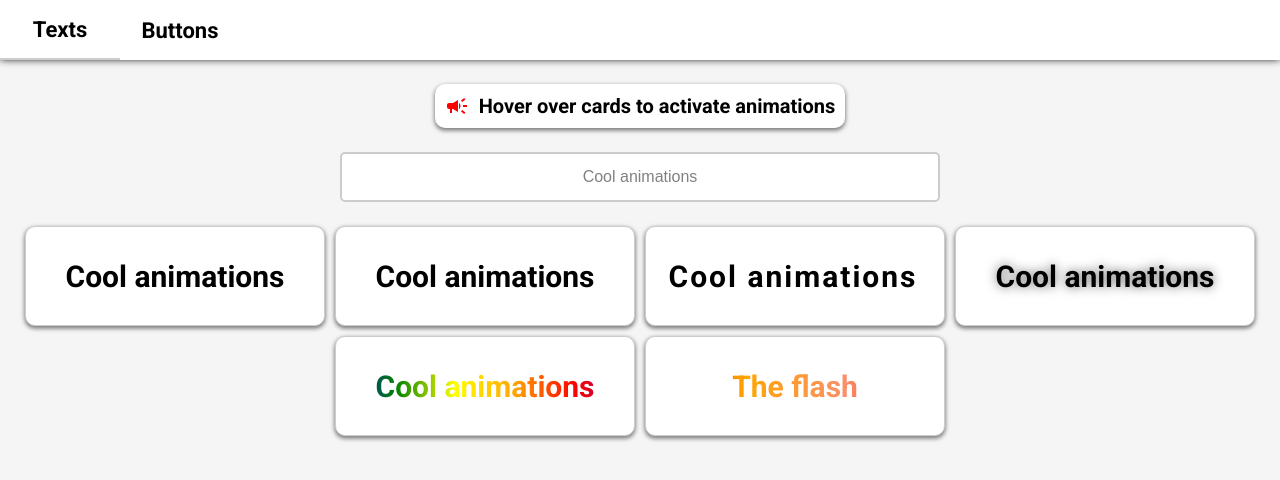
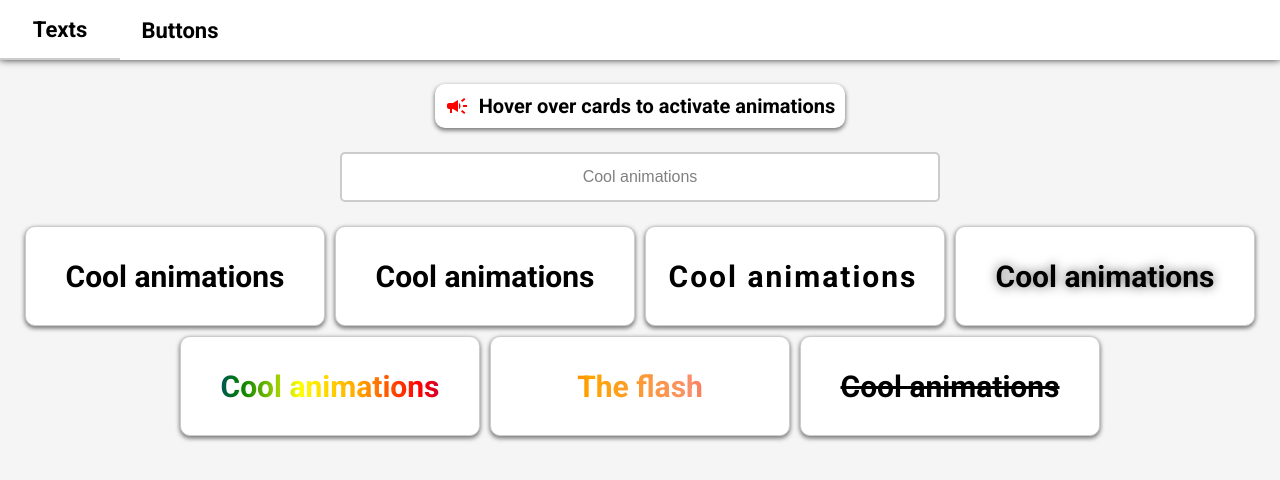
Before and after one commit to OthavioH/AnimationsLab, a React (Vite) app: page / in a window 1280 px wide. Shown: the top 480 px of the page. Built offline with nearby package versions, Linux system fonts and the light colour scheme.

Commit message:
Created the line-trough animation

```diff
--- a/src/pages/TextsPage/components/TextAnimation/TextAnimationList/TextAnimationList.tsx
+++ b/src/pages/TextsPage/components/TextAnimation/TextAnimationList/TextAnimationList.tsx
@@ -3,6 +3,7 @@ import {
   ChangeColorAnimation,
   FadeAnimation,
   FlashColorsAnimation,
+  LineTroughAnimation,
   SlideAnimation,
   TextAnimationItem,
   TextShadowAnimation,
@@ -37,6 +38,9 @@ export default function TextAnimationList({ text }: TextAnimationListProps) {
       <TextAnimationItem>
         <FlashColorsAnimation>The flash</FlashColorsAnimation>
       </TextAnimationItem>
+      <TextAnimationItem>
+        <LineTroughAnimation>{text}</LineTroughAnimation>
+      </TextAnimationItem>
     </AnimationList>
   );
 }
--- a/src/pages/TextsPage/components/TextAnimation/styles/TextAnimation.styles.ts
+++ b/src/pages/TextsPage/components/TextAnimation/styles/TextAnimation.styles.ts
@@ -245,3 +245,23 @@ export const FlashColorsAnimation = styled(Animation)`
   background-clip: text;
   color: transparent;
 `;
+
+const lineTroughAnimation = keyframes`
+    0% {
+      text-decoration: underline;
+    }
+    50%{
+      text-decoration: line-through;
+    }
+    100% {
+      text-decoration: overline;
+    }
+`;
+
+export const LineTroughAnimation = styled(Animation)`
+  animation-name: ${lineTroughAnimation};
+  animation-duration: 1s;
+  animation-timing-function: ease-in-out;
+  animation-iteration-count: infinite;
+  /* animation: ${lineTroughAnimation} 1s ease-in-out infinite; */
+`;
```
